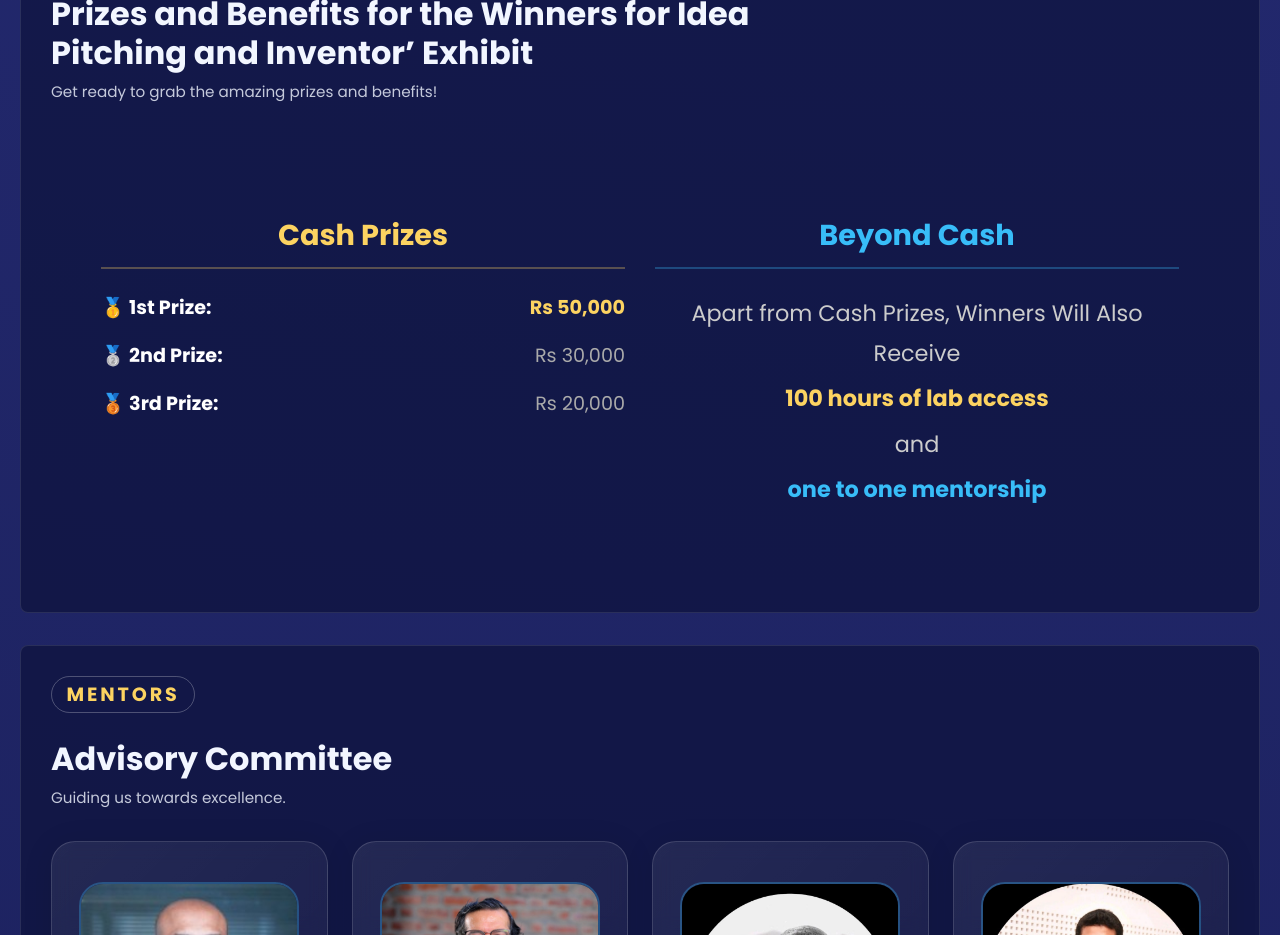
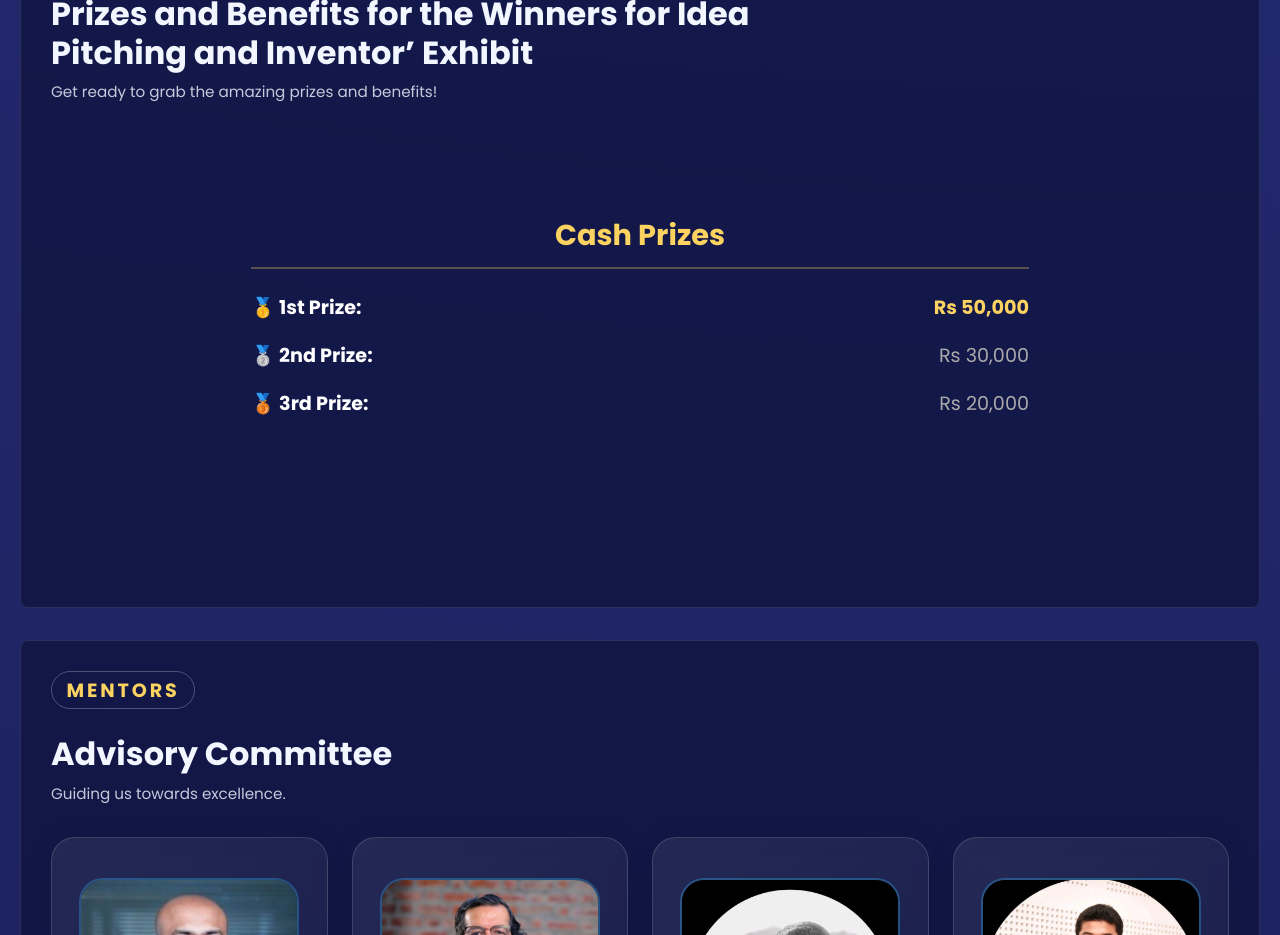
Before and after one commit to Rajeev260806/confluence_new, a React (Vite) app: page / in a window 1280 px wide. Shown: the part 6340-7275 px from the top of the page. Built offline with nearby package versions, Linux system fonts and the light colour scheme.

Commit message:
Update padding for layout consistency and remove mentorship panel section

```diff
--- a/src/App.jsx
+++ b/src/App.jsx
@@ -806,7 +806,7 @@ function App() {
     justifyContent: 'space-around',
     flexWrap: 'wrap',
     width: '100%',
-    padding: '50px',
+    padding: '50px 200px',
   }}>
 
     {/* LEFT SIDE: CASH PRIZES TABLE */}
@@ -839,38 +839,6 @@ function App() {
           <span style={{ color: '#aaa' }}>Rs 20,000</span>
         </p>
       </div>
-    </div>
-
-    {/* RIGHT SIDE: MENTORSHIP & ACCESS PANEL */}
-    <div className="prize-mentorship-panel" style={{
-      flex: '1 1 450px',
-      minWidth: '300px',
-      paddingTop: '0px',
-      marginBotton: '30px',
-      borderRadius: '12px',
-      color: '#fff',
-      textAlign: 'center'
-    }}>
-      <h3 style={{
-        color: '#38bdf8',
-        fontSize: '1.8rem',
-        marginBottom: '1.5rem',
-        textAlign: 'center',
-        borderBottom: '2px solid rgba(56, 189, 248, 0.3)',
-        paddingBottom: '10px'
-      }}>Beyond Cash</h3>
-      <p style={{
-        fontSize: '1.4rem',
-        lineHeight: '1.8',
-        color: '#ccc',
-        whiteSpace: 'pre-line' /* Respects line breaks for easy formatting */
-      }}>
-        Apart from Cash Prizes,
-        Winners Will Also Receive
-        <strong style={{ color: '#fcd361', display: 'block', margin: '5px 0' }}>100 hours of lab access</strong>
-        and
-        <strong style={{ color: '#38bdf8', display: 'block', margin: '5px 0' }}>one to one mentorship</strong>
-      </p>
     </div>
   </div>
   </div>
```
